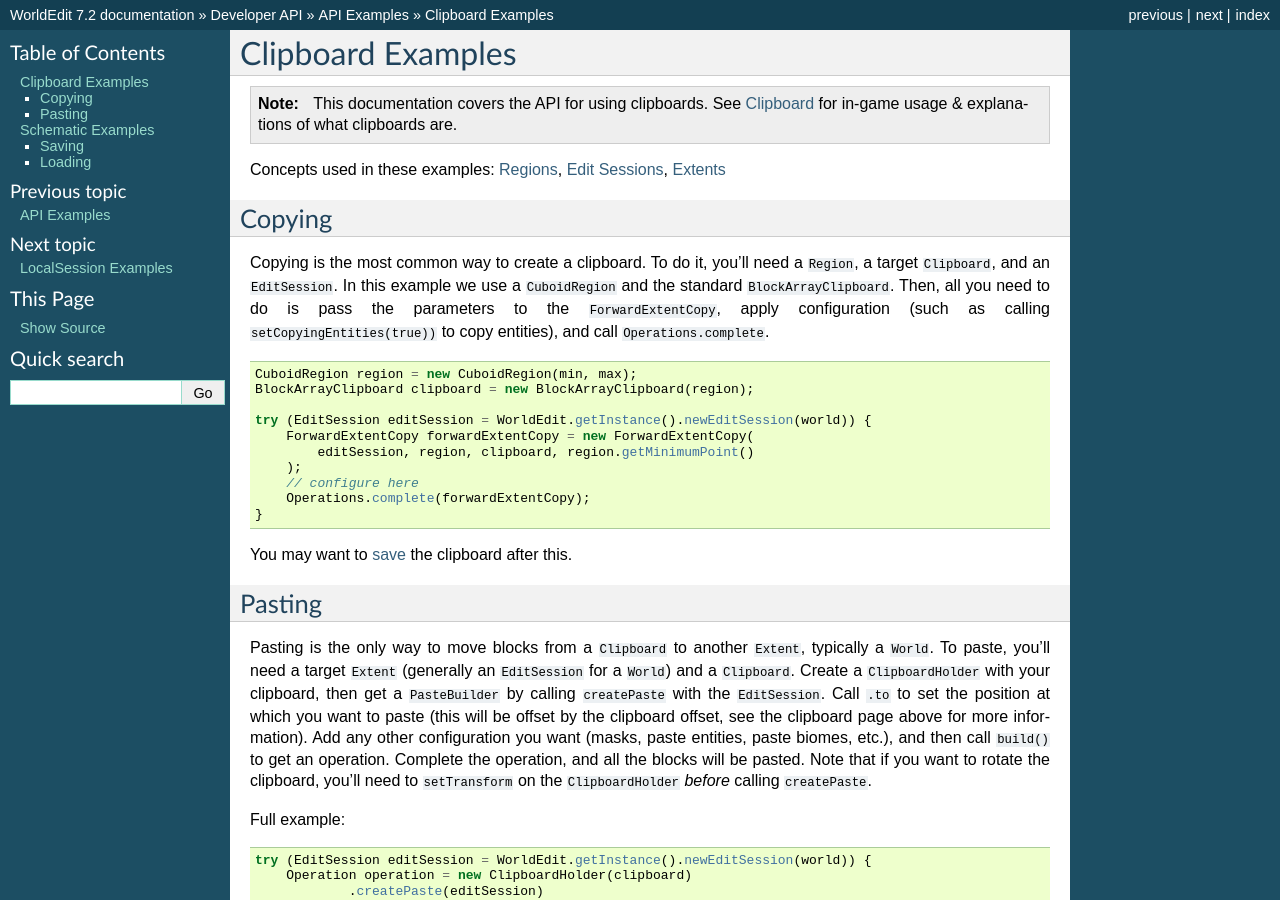
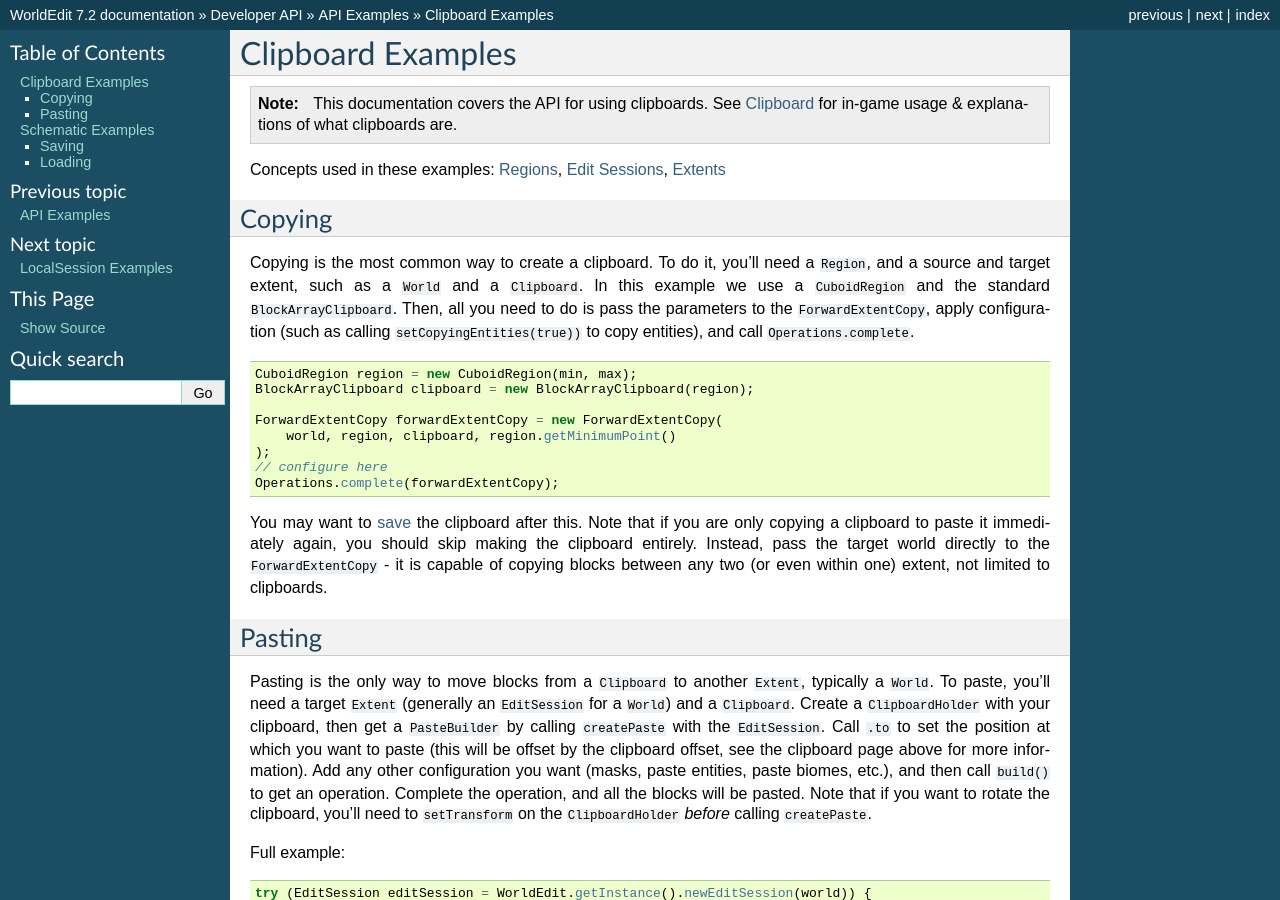
Before and after one commit to EngineHub/WorldEditDocs, a Sphinx documentation site: the page built from source/api/examples/clipboard.rst, in a window 1280 px wide and 900 px high. Built offline with Sphinx 7.4.7, drawn with Linux system fonts in a browser that asks for light colours.

Commit message:
Simplify copy example.
Also add note about using world as target.

Closes #41.

```diff
--- a/source/api/examples/clipboard.rst
+++ b/source/api/examples/clipboard.rst
@@ -10,8 +10,8 @@
 
 Copying
 -------
-Copying is the most common way to create a clipboard. To do it, you'll need a ``Region``, a target ``Clipboard``,
-and an ``EditSession``. In this example we use a ``CuboidRegion`` and the standard ``BlockArrayClipboard``.
+Copying is the most common way to create a clipboard. To do it, you'll need a ``Region``, and a source and target extent,
+such as a ``World`` and a ``Clipboard``. In this example we use a ``CuboidRegion`` and the standard ``BlockArrayClipboard``.
 Then, all you need to do is pass the parameters to the ``ForwardExtentCopy``, apply configuration (such as calling
 ``setCopyingEntities(true))`` to copy entities), and call ``Operations.complete``.
 
@@ -20,15 +20,15 @@
     CuboidRegion region = new CuboidRegion(min, max);
     BlockArrayClipboard clipboard = new BlockArrayClipboard(region);
 
-    try (EditSession editSession = WorldEdit.getInstance().newEditSession(world)) {
-        ForwardExtentCopy forwardExtentCopy = new ForwardExtentCopy(
-            editSession, region, clipboard, region.getMinimumPoint()
-        );
-        // configure here
-        Operations.complete(forwardExtentCopy);
-    }
+    ForwardExtentCopy forwardExtentCopy = new ForwardExtentCopy(
+        world, region, clipboard, region.getMinimumPoint()
+    );
+    // configure here
+    Operations.complete(forwardExtentCopy);
 
-You may want to :ref:`save <Saving>` the clipboard after this.
+You may want to :ref:`save <Saving>` the clipboard after this. Note that if you are only copying a clipboard to paste it
+immediately again, you should skip making the clipboard entirely. Instead, pass the target world directly to the
+``ForwardExtentCopy`` - it is capable of copying blocks between any two (or even within one) extent, not limited to clipboards.
 
 Pasting
 -------
```
